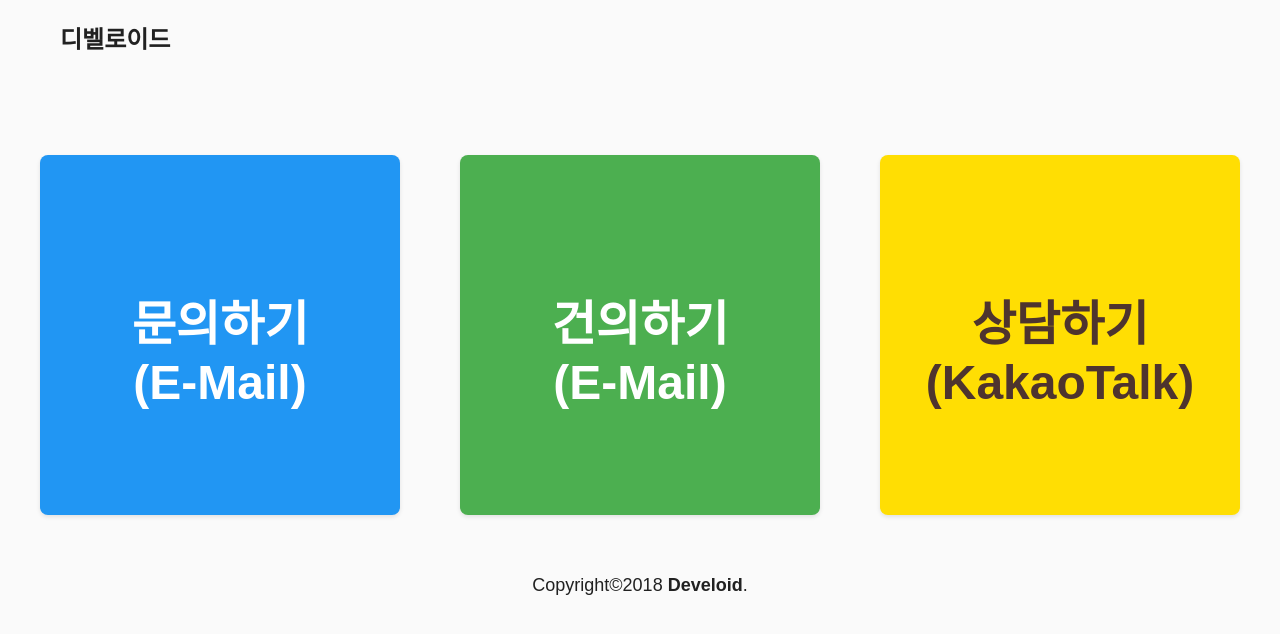
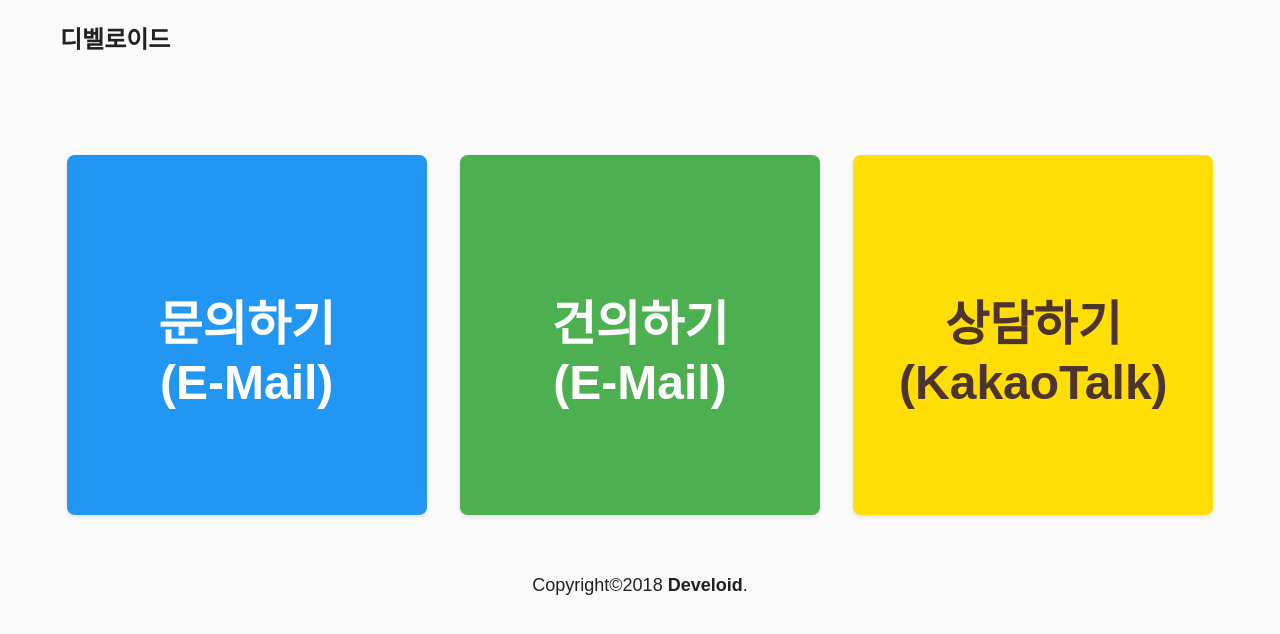
Before and after one commit to develoidcafe/develoidcafe.github.io, a Jekyll site: the page built from qna.md, in a window 1280 px wide. Shown: the top 634 px of the page. Built offline with Jekyll 4.4.1, drawn with Linux system fonts in a browser that asks for light colours; some web fonts are replaced.

Commit message:
20181011 1440

```diff
--- a/asset/css/style.css
+++ b/asset/css/style.css
@@ -99,6 +99,8 @@ h1, h2, h3, h4, h5, h6 {
   display: flex;
   flex-direction: wrap;
   justify-content: space-around;
+  max-width:1200px;
+  margin:auto;
   padding:0 10px;
 }
 
```
